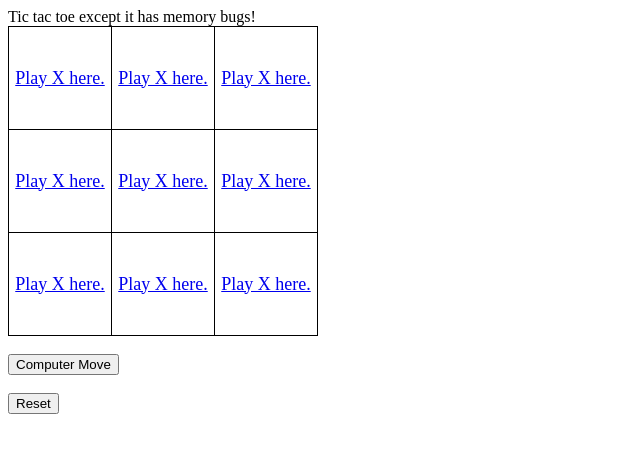
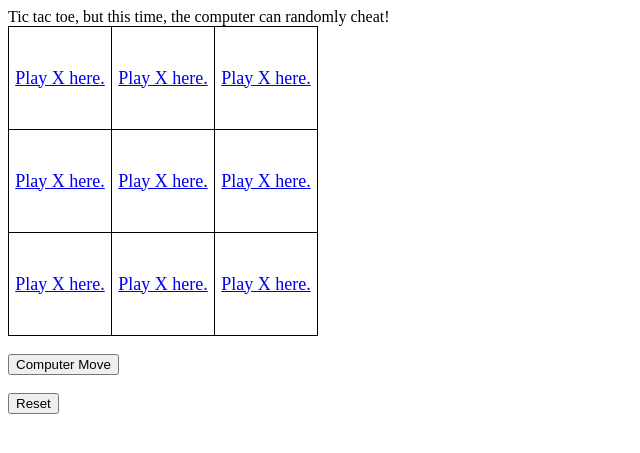
Before and after one commit to The-Code-Whisperer/tictactoe, a Flask app: page / in a window 1280 px wide. Shown: the top 453 px of the page, without its empty margins (0-640 px from the left). Run offline with Flask 2, Linux system fonts and the light colour scheme.

Commit message:
Update game.html

```diff
--- a/templates/game.html
+++ b/templates/game.html
@@ -25,7 +25,7 @@
 </head>
 
 <body>
-  Tic tac toe except it has memory bugs!
+  Tic tac toe, but this time, the computer can randomly cheat!
   <br>
   {% if winner %}
   <h1>Winner is {{ winner }}!</h1>
```
